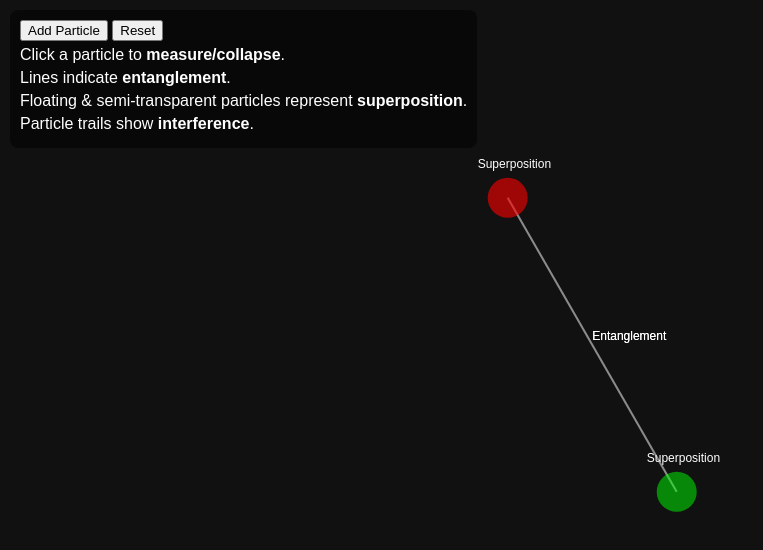
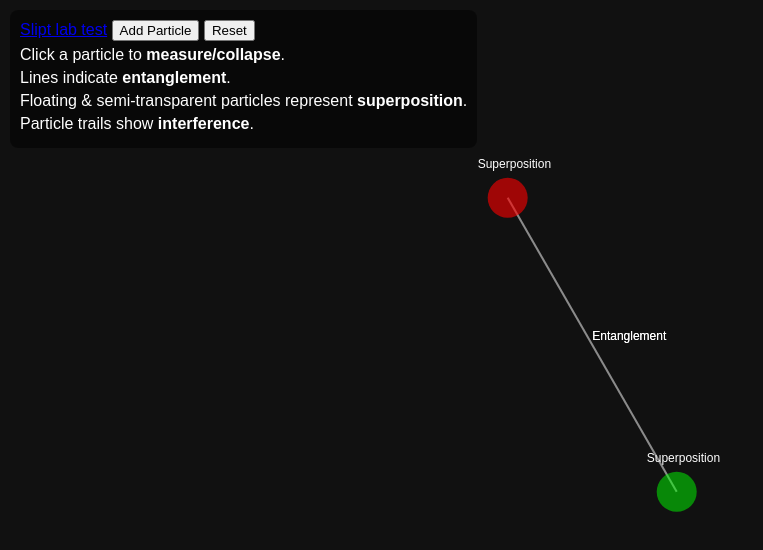
Before and after one commit to jawadlabib/Quantum-fundamentals-simulation, a plain HTML site: page index.html in a window 1280 px wide. Shown: the whole page, without its empty margins (0-763 px from the left). Drawn offline with Linux system fonts and the light colour scheme.

Commit message:
Update index.html

```diff
--- a/index.html
+++ b/index.html
@@ -15,6 +15,7 @@
 </head>
 <body>
 <div id="info">
+  <a href="slipt.html">Slipt lab test</a>
   <button id="addParticle">Add Particle</button>
   <button id="reset">Reset</button>
   <p>Click a particle to <strong>measure/collapse</strong>.</p>
```
